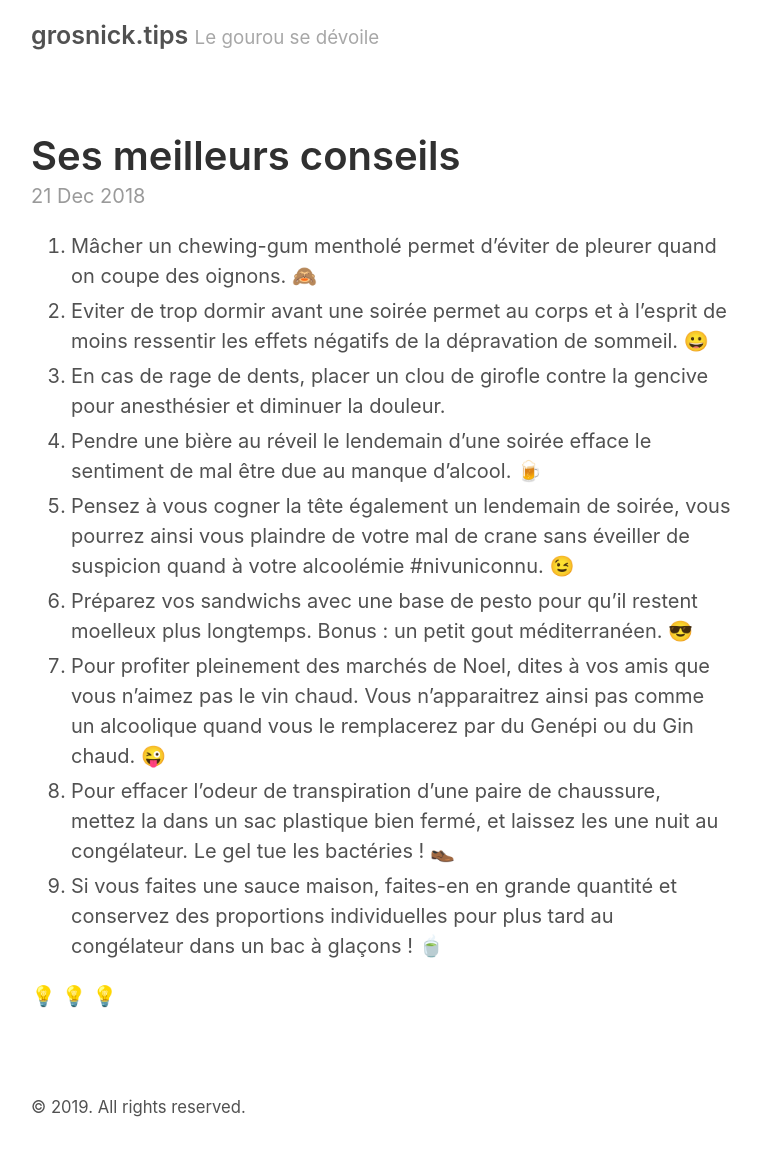
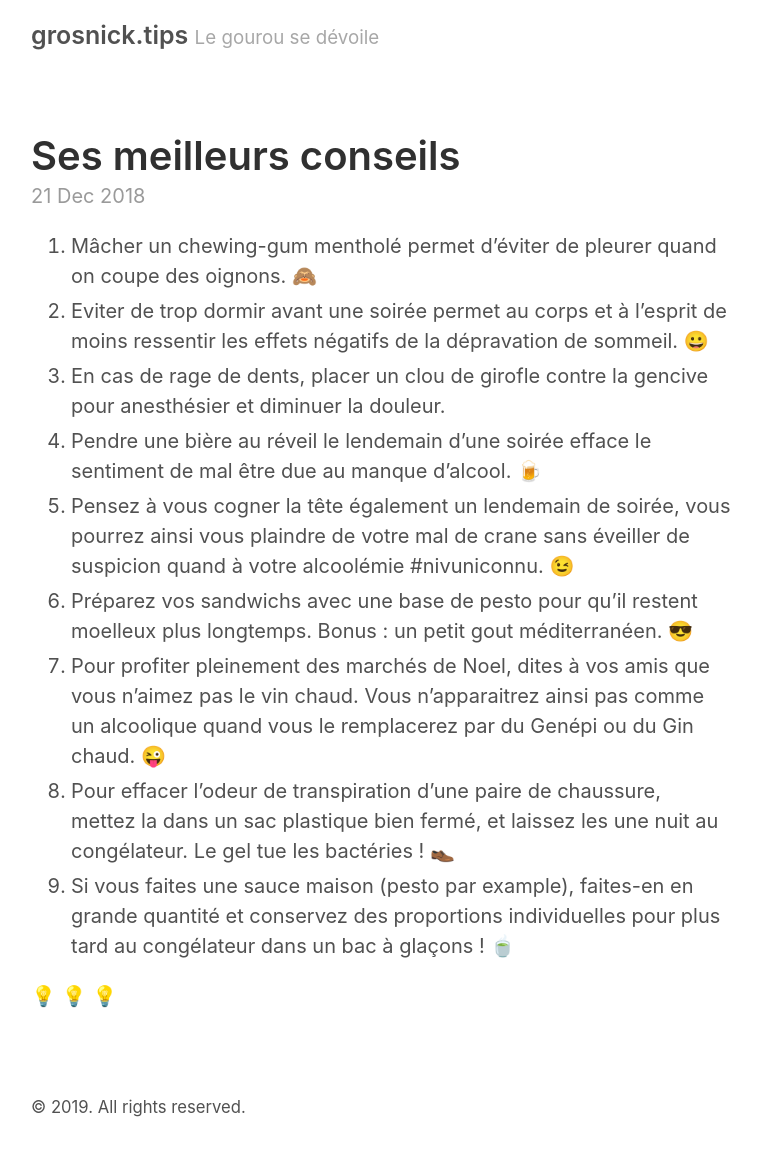
Before and after one commit to garytouet/grosnick-tips, a Jekyll site: the page built from _posts/2018-12-21-meilleurs-conseils.md, in a window 1280 px wide. Shown: the whole page, without its empty margins (259-1020 px from the left). Built offline with Jekyll 4.4.1, drawn with Linux system fonts in a browser that asks for light colours; emoji names are drawn with the system emoji font.

Commit message:
Update from Forestry.io Gary Touet updated _posts/2018-12-21-meilleurs-conseils.md

```diff
--- a/_posts/2018-12-21-meilleurs-conseils.md
+++ b/_posts/2018-12-21-meilleurs-conseils.md
@@ -11,6 +11,6 @@ title: Ses meilleurs conseils
 6. Préparez vos sandwichs avec une base de pesto pour qu’il restent moelleux plus longtemps. Bonus : un petit gout méditerranéen. :sunglasses:
 7. Pour profiter pleinement des marchés de Noel, dites à vos amis que vous n’aimez pas le vin chaud. Vous n’apparaitrez ainsi pas comme un alcoolique quand vous le remplacerez par du Genépi ou du Gin chaud. :stuck_out_tongue_winking_eye:
 8. Pour effacer l’odeur de transpiration d’une paire de chaussure, mettez la dans un sac plastique bien fermé, et laissez les une nuit au congélateur. Le gel tue les bactéries ! :shoe:
-9. Si vous faites une sauce maison, faites-en en grande quantité et conservez des proportions individuelles pour plus tard au congélateur dans un bac à glaçons ! :tea:
+9. Si vous faites une sauce maison (pesto par example), faites-en en grande quantité et conservez des proportions individuelles pour plus tard au congélateur dans un bac à glaçons ! :tea:
 
 :bulb: :bulb: :bulb:
```
